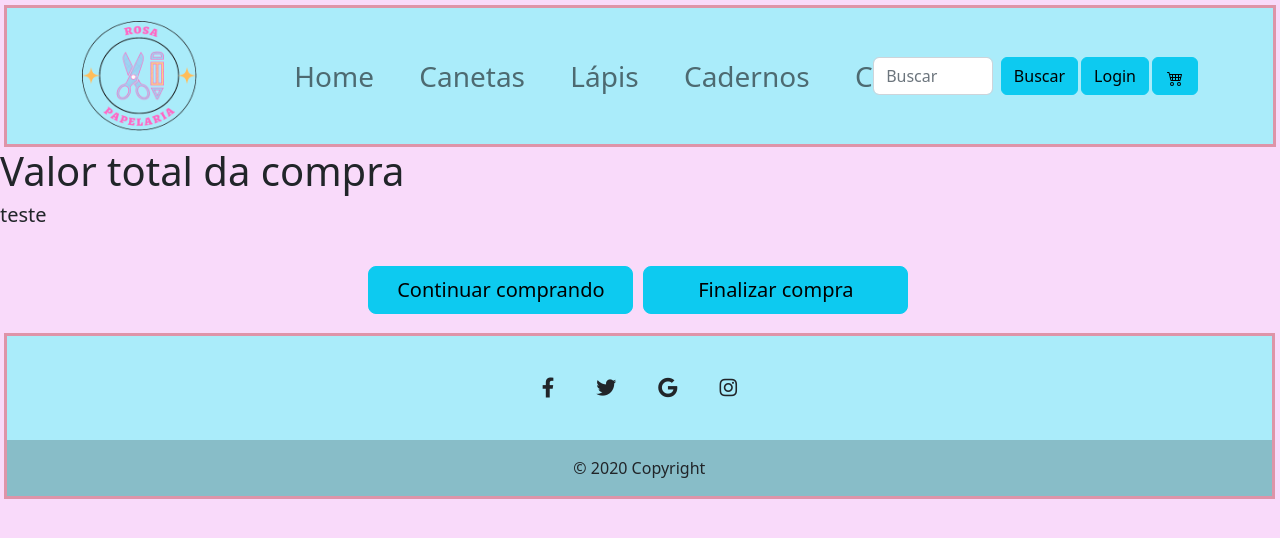
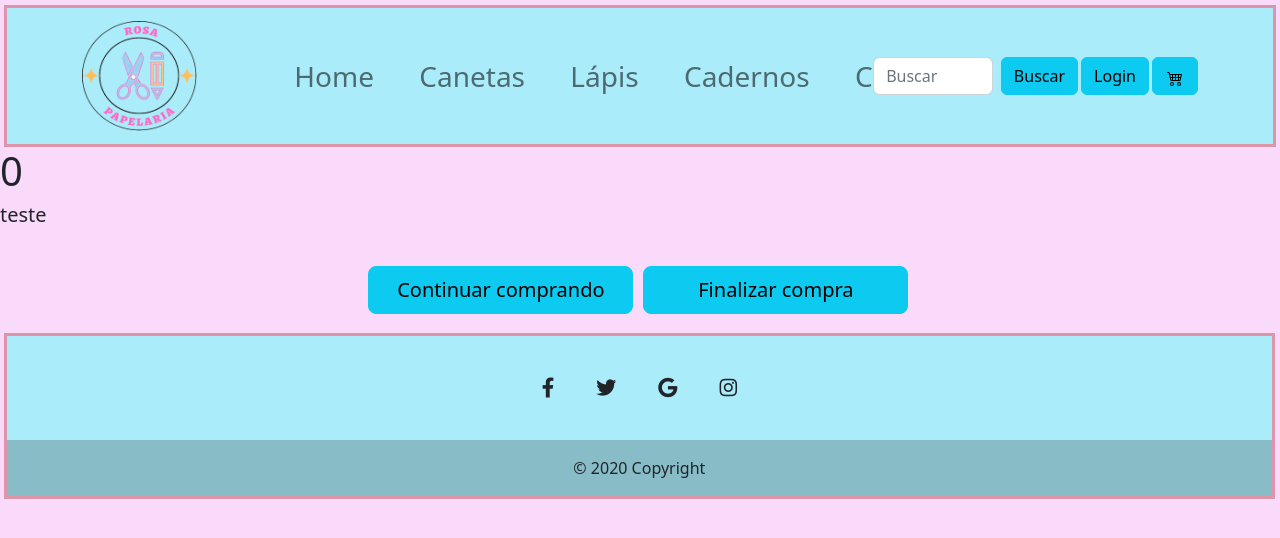
Before and after one commit to Leomatheu/eCommerceLivraria, a Vue app: page /carrinho in a window 1280 px wide. Shown: the top 538 px of the page. Built offline with nearby package versions, Linux system fonts and the light colour scheme.

Commit message:
ajustes login

```diff
--- a/src/components/carrinhoComponente.vue
+++ b/src/components/carrinhoComponente.vue
@@ -64,7 +64,8 @@
         data () {
             return {
                 quantidade : 1,
-                totalItem : null
+                totalItem : null,
+                soma : false
             }
         },
 
@@ -80,11 +81,13 @@
             diminuiQuantidade (id) {
                 --this.quantidade
                 this.refreshLocalStorage(id)
+                this.$emit('atualizaTotal', id, soma = false)
             },
 
             aumentaQuantidade (id) {
                 ++this.quantidade
                 this.refreshLocalStorage(id)
+                this.$emit('atualizaTotal', id, soma = true)
             },
 
             habilitaReducaoItens(){
--- a/src/views/CarrinhoView.vue
+++ b/src/views/CarrinhoView.vue
@@ -2,11 +2,11 @@
     <!-- for que repete o componente do carrinho de compras -->
     <div class="d-flex flex-wrap" v-for="(item, index) in itens" :key="index">
         <carrinhoProdComponente :pId="item.id" :pFoto = item.foto :pNome = item.nome :pDescricao = item.descricao :pValor="item.valor"
-        @excluirItemLista="excluirItemLista" @totalValue="refreshTotal"/>
+        @excluirItemLista="excluirItemLista" @totalValue="refreshTotal" @atualizaTotal="refreshTotalCompra"/>
     </div>
 
     <div>
-        <h1>Valor total da compra</h1>
+        <h1>{{this.totalGeral}}</h1>
         <h5>teste</h5>
 
     </div>
@@ -46,6 +46,23 @@
                 location.reload()
 
             },
+
+            refreshTotalCompra(id, soma){
+                let lista = JSON.parse(localStorage.getItem("cart"))
+                console.log(soma)
+
+                lista.forEach(p => {
+                    if ((p.id == id)&&(soma)){
+                        this.totalGeral = this.totalGeral + p.totalITem
+
+                    }
+                    else{
+                        this.totalGeral = this.totalGeral - p.totalITem
+                    }
+                });
+
+                console.log(this.totalGeral)
+            }
         }
     }
 
```
